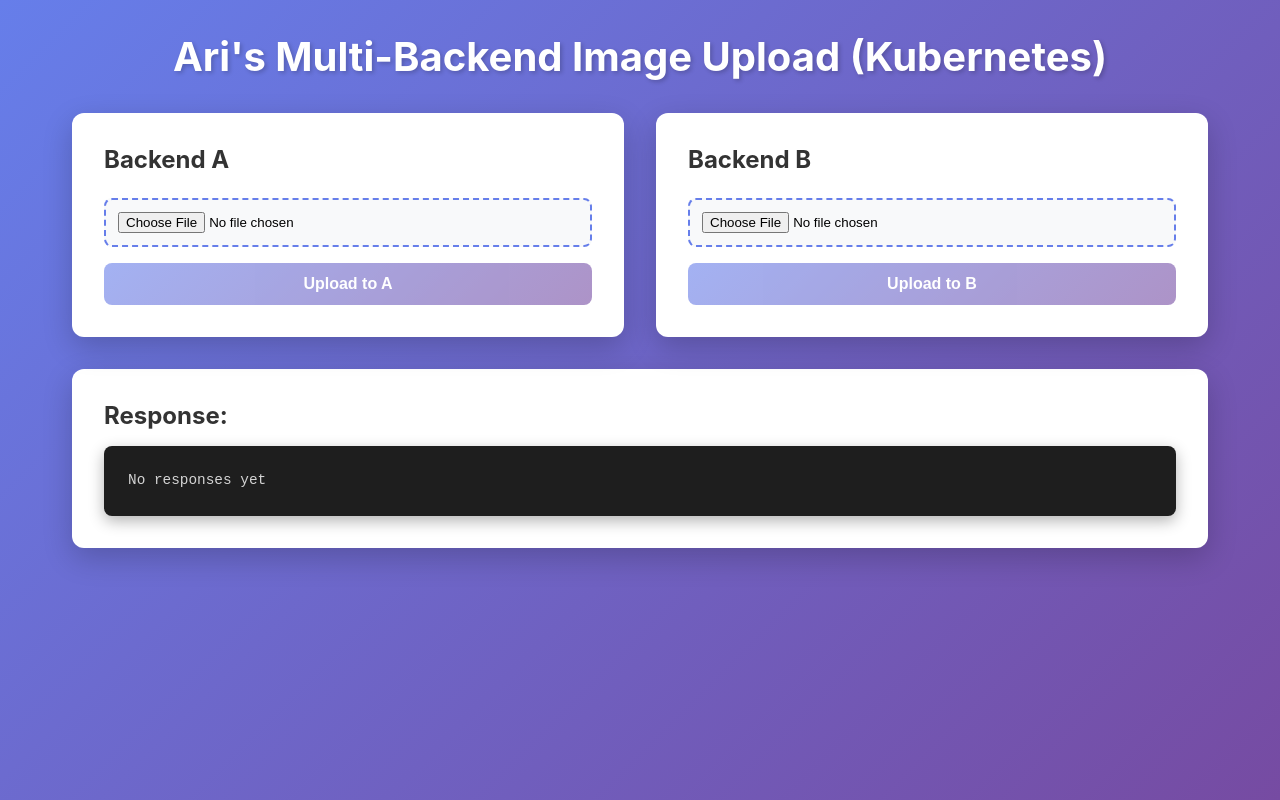
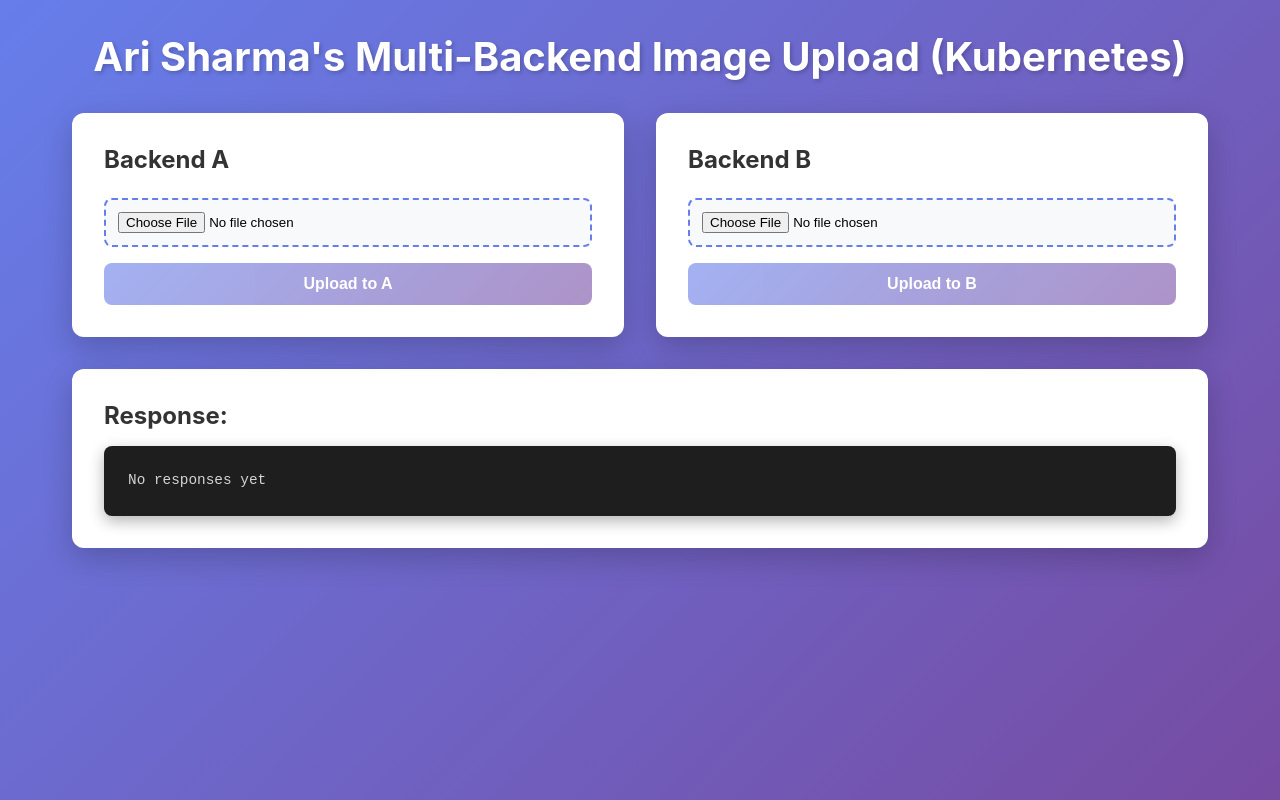
Before and after one commit to araju-devops/ari-capstone-project, a React (Create React App) app in the folder capstone-ui/: page / in a window 1280 px wide. Built offline with nearby package versions, Linux system fonts and the light colour scheme; no server answers.

Commit message:
Update frontend UI

```diff
--- a/capstone-ui/src/App.js
+++ b/capstone-ui/src/App.js
@@ -86,7 +86,7 @@ function App() {
 
   return (
     <div className="page">
-      <h1>Ari's Multi-Backend Image Upload (Kubernetes)</h1>
+      <h1>Ari Sharma's Multi-Backend Image Upload (Kubernetes)</h1>
 
       {error && (
         <div className="error-banner" role="alert">
```
